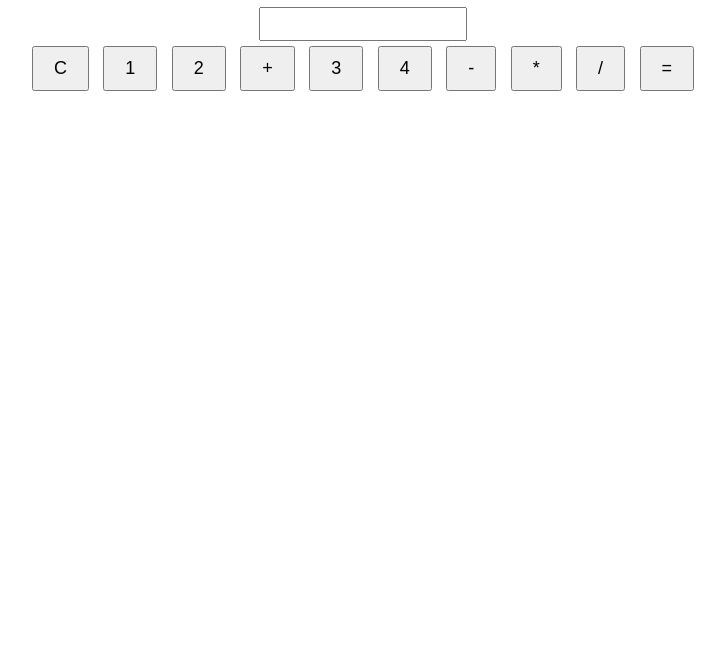
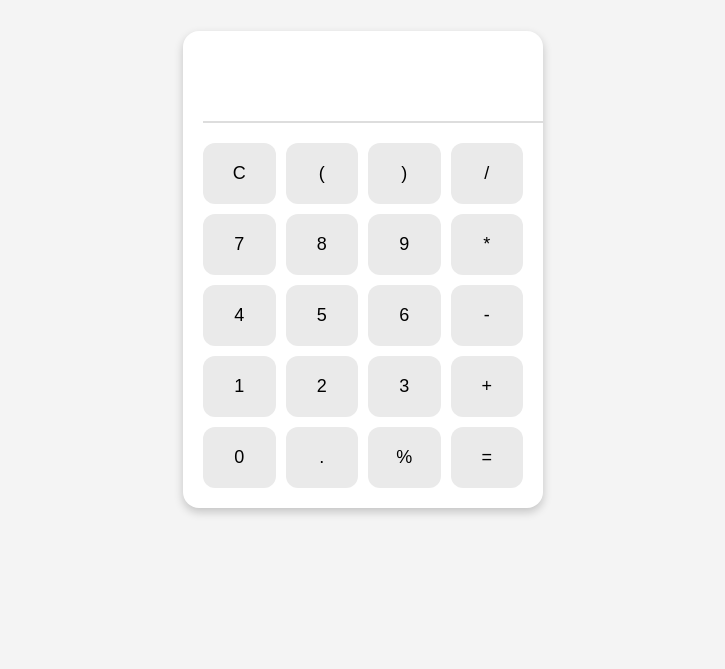
Before and after one commit to ishita025/python-calculator-ci, a plain HTML site: page index.html in a window 1280 px wide. Shown: the part 131-800 px from the top of the page, without its empty margins (277-1002 px from the left). Drawn offline with Linux system fonts and the light colour scheme.

```diff
--- a/index.html
+++ b/index.html
@@ -1,24 +1,41 @@
 <!DOCTYPE html>
-<html>
+<html lang="en">
 <head>
-  <title>Calculator</title>
+  <meta charset="UTF-8">
+  <meta name="viewport" content="width=device-width, initial-scale=1.0">
+  <title>Simple Calculator</title>
   <link rel="stylesheet" href="style.css">
 </head>
 <body>
-  <h1>Simple Calculator</h1>
-  <input type="text" id="result" readonly>
-  <br>
-  <button onclick="clearResult()">C</button>
-  <button onclick="appendToResult('1')">1</button>
-  <button onclick="appendToResult('2')">2</button>
-  <button onclick="appendToResult('+')">+</button>
-  <button onclick="appendToResult('3')">3</button>
-  <button onclick="appendToResult('4')">4</button>
-  <button onclick="appendToResult('-')">-</button>
-  <button onclick="appendToResult('*')">*</button>
-  <button onclick="appendToResult('/')">/</button>
-  <button onclick="calculate()">=</button>
+  <div class="calculator">
+    <input type="text" id="display" readonly />
+    <div class="buttons">
+      <button onclick="clearDisplay()">C</button>
+      <button onclick="appendValue('(')">(</button>
+      <button onclick="appendValue(')')">)</button>
+      <button onclick="appendValue('/')">/</button>
 
+      <button onclick="appendValue('7')">7</button>
+      <button onclick="appendValue('8')">8</button>
+      <button onclick="appendValue('9')">9</button>
+      <button onclick="appendValue('*')">*</button>
+
+      <button onclick="appendValue('4')">4</button>
+      <button onclick="appendValue('5')">5</button>
+      <button onclick="appendValue('6')">6</button>
+      <button onclick="appendValue('-')">-</button>
+
+      <button onclick="appendValue('1')">1</button>
+      <button onclick="appendValue('2')">2</button>
+      <button onclick="appendValue('3')">3</button>
+      <button onclick="appendValue('+')">+</button>
+
+      <button onclick="appendValue('0')">0</button>
+      <button onclick="appendValue('.')">.</button>
+      <button onclick="appendValue('%')">%</button>
+      <button onclick="calculate()">=</button>
+    </div>
+  </div>
   <script src="script.js"></script>
 </body>
 </html>
--- a/script.js
+++ b/script.js
@@ -1,13 +1,16 @@
-function appendToResult(value) {
-    document.getElementById('result').value += value;
+function appendValue(value) {
+    document.getElementById('display').value += value;
   }
-  function clearResult() {
-    document.getElementById('result').value = '';
+
+  function clearDisplay() {
+    document.getElementById('display').value = '';
   }
+
   function calculate() {
     try {
-      document.getElementById('result').value = eval(document.getElementById('result').value);
-    } catch {
-      document.getElementById('result').value = 'Error';
+      const result = eval(document.getElementById('display').value);
+      document.getElementById('display').value = result;
+    } catch (error) {
+      document.getElementById('display').value = 'Error';
     }
   }
--- a/style.css
+++ b/style.css
@@ -1,15 +1,52 @@
 body {
-    font-family: Arial;
-    text-align: center;
-    padding: 50px;
+    background-color: #f4f4f4;
+    font-family: Arial, sans-serif;
+    display: flex;
+    height: 100vh;
+    justify-content: center;
+    align-items: center;
+    margin: 0;
   }
-  button {
-    margin: 5px;
-    padding: 10px 20px;
-    font-size: 18px;
+
+  .calculator {
+    background-color: #fff;
+    padding: 20px;
+    border-radius: 16px;
+    box-shadow: 0 4px 10px rgba(0,0,0,0.2);
+    width: 320px;
   }
-  input {
-    width: 200px;
+
+  #display {
+    width: 100%;
+    height: 50px;
     font-size: 24px;
     text-align: right;
+    padding: 10px;
+    border: none;
+    border-bottom: 2px solid #ddd;
+    margin-bottom: 20px;
   }
+
+  .buttons {
+    display: grid;
+    grid-template-columns: repeat(4, 1fr);
+    gap: 10px;
+  }
+
+  button {
+    padding: 20px;
+    font-size: 18px;
+    border: none;
+    background-color: #eaeaea;
+    border-radius: 12px;
+    cursor: pointer;
+    transition: 0.2s;
+  }
+
+  button:hover {
+    background-color: #ccc;
+  }
+
+  button:active {
+    transform: scale(0.95);
+  }
```
